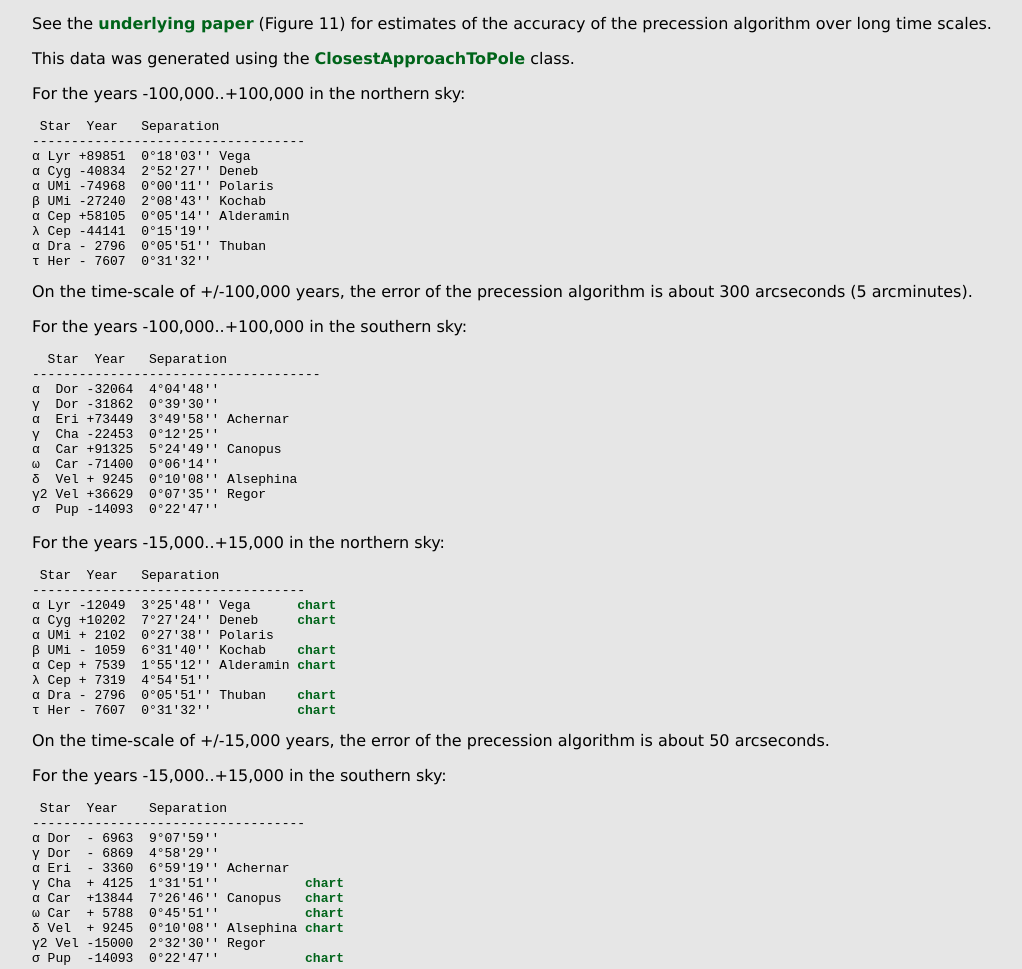
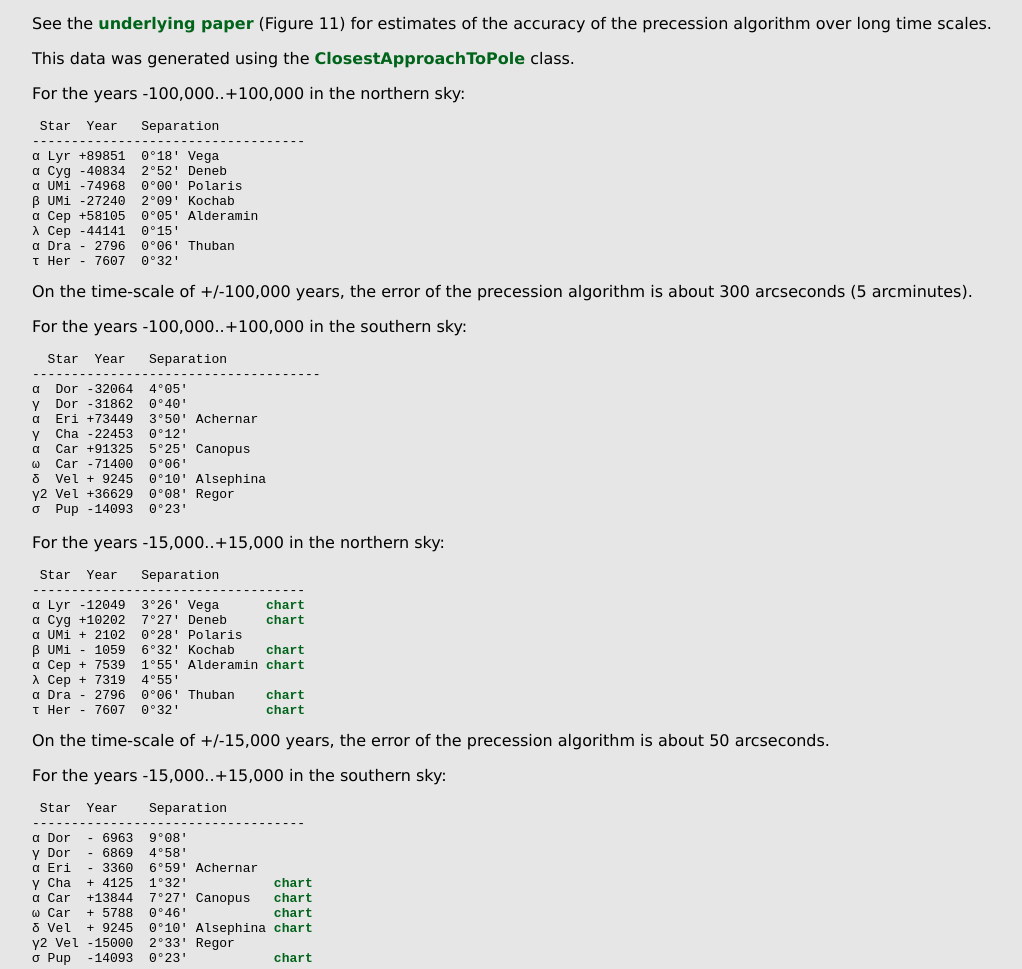
Before and after one commit to johanley/planisphere, a plain HTML site: page docs/index.html in a window 1280 px wide. Shown: the part 3579-4548 px from the top of the page, without its empty margins (0-1022 px from the left). Drawn offline with Linux system fonts and the light colour scheme.

Commit message:
The sep should reflect the accuracy of the algo.

```diff
--- a/docs/index.html
+++ b/docs/index.html
@@ -246,14 +246,14 @@ The main <b>design goals</b> of this planisphere are:
 <pre>
  Star  Year   Separation
 -----------------------------------
-α Lyr +89851  0°18'03'' Vega
-α Cyg -40834  2°52'27'' Deneb
-α UMi -74968  0°00'11'' Polaris
-β UMi -27240  2°08'43'' Kochab
-α Cep +58105  0°05'14'' Alderamin
-λ Cep -44141  0°15'19''
-α Dra - 2796  0°05'51'' Thuban
-τ Her - 7607  0°31'32''
+α Lyr +89851  0°18' Vega
+α Cyg -40834  2°52' Deneb
+α UMi -74968  0°00' Polaris
+β UMi -27240  2°09' Kochab
+α Cep +58105  0°05' Alderamin
+λ Cep -44141  0°15'
+α Dra - 2796  0°06' Thuban
+τ Her - 7607  0°32'
 </pre>
 On the time-scale of +/-100,000 years, the error of the precession algorithm is about 300 arcseconds (5 arcminutes).
 
@@ -261,29 +261,29 @@ On the time-scale of +/-100,000 years, the error of the precession algorithm is
 <pre>
   Star  Year   Separation
 -------------------------------------
-α  Dor -32064  4°04'48''
-γ  Dor -31862  0°39'30''
-α  Eri +73449  3°49'58'' Achernar
-γ  Cha -22453  0°12'25''
-α  Car +91325  5°24'49'' Canopus
-ω  Car -71400  0°06'14''
-δ  Vel + 9245  0°10'08'' Alsephina
-γ2 Vel +36629  0°07'35'' Regor
-σ  Pup -14093  0°22'47''
+α  Dor -32064  4°05'
+γ  Dor -31862  0°40'
+α  Eri +73449  3°50' Achernar
+γ  Cha -22453  0°12'
+α  Car +91325  5°25' Canopus
+ω  Car -71400  0°06'
+δ  Vel + 9245  0°10' Alsephina
+γ2 Vel +36629  0°08' Regor
+σ  Pup -14093  0°23'
 </pre>
 
 <P>For the years -15,000..+15,000 in the northern sky:
 <pre>
  Star  Year   Separation
 -----------------------------------
-α Lyr -12049  3°25'48'' Vega      <a href='basic/basic_chart-12049-N.pdf'>chart</a>
-α Cyg +10202  7°27'24'' Deneb     <a href='basic/basic_chart+10202-N.pdf'>chart</a>
-α UMi + 2102  0°27'38'' Polaris
-β UMi - 1059  6°31'40'' Kochab    <a href='basic/basic_chart-1059-N.pdf'>chart</a>
-α Cep + 7539  1°55'12'' Alderamin <a href='basic/basic_chart+7539-N.pdf'>chart</a>
-λ Cep + 7319  4°54'51''
-α Dra - 2796  0°05'51'' Thuban    <a href='basic/basic_chart-2796-N.pdf'>chart</a>
-τ Her - 7607  0°31'32''           <a href='basic/basic_chart-7607-N.pdf'>chart</a>
+α Lyr -12049  3°26' Vega      <a href='basic/basic_chart-12049-N.pdf'>chart</a>
+α Cyg +10202  7°27' Deneb     <a href='basic/basic_chart+10202-N.pdf'>chart</a>
+α UMi + 2102  0°28' Polaris
+β UMi - 1059  6°32' Kochab    <a href='basic/basic_chart-1059-N.pdf'>chart</a>
+α Cep + 7539  1°55' Alderamin <a href='basic/basic_chart+7539-N.pdf'>chart</a>
+λ Cep + 7319  4°55'
+α Dra - 2796  0°06' Thuban    <a href='basic/basic_chart-2796-N.pdf'>chart</a>
+τ Her - 7607  0°32'           <a href='basic/basic_chart-7607-N.pdf'>chart</a>
 </pre>
 On the time-scale of +/-15,000 years, the error of the precession algorithm is about 50 arcseconds.
 
@@ -291,15 +291,15 @@ On the time-scale of +/-15,000 years, the error of the precession algorithm is a
 <pre>
  Star  Year    Separation
 -----------------------------------
-α Dor  - 6963  9°07'59''
-γ Dor  - 6869  4°58'29''
-α Eri  - 3360  6°59'19'' Achernar
-γ Cha  + 4125  1°31'51''           <a href='basic/basic_chart+4125-S.pdf'>chart</a>
-α Car  +13844  7°26'46'' Canopus   <a href='basic/basic_chart+13844-S.pdf'>chart</a>
-ω Car  + 5788  0°45'51''           <a href='basic/basic_chart+5788-S.pdf'>chart</a>
-δ Vel  + 9245  0°10'08'' Alsephina <a href='basic/basic_chart+9245-S.pdf'>chart</a>
-γ2 Vel -15000  2°32'30'' Regor
-σ Pup  -14093  0°22'47''           <a href='basic/basic_chart-14093-S.pdf'>chart</a>
+α Dor  - 6963  9°08'
+γ Dor  - 6869  4°58'
+α Eri  - 3360  6°59' Achernar
+γ Cha  + 4125  1°32'           <a href='basic/basic_chart+4125-S.pdf'>chart</a>
+α Car  +13844  7°27' Canopus   <a href='basic/basic_chart+13844-S.pdf'>chart</a>
+ω Car  + 5788  0°46'           <a href='basic/basic_chart+5788-S.pdf'>chart</a>
+δ Vel  + 9245  0°10' Alsephina <a href='basic/basic_chart+9245-S.pdf'>chart</a>
+γ2 Vel -15000  2°33' Regor
+σ Pup  -14093  0°23'           <a href='basic/basic_chart-14093-S.pdf'>chart</a>
 </pre>
 
 
```
